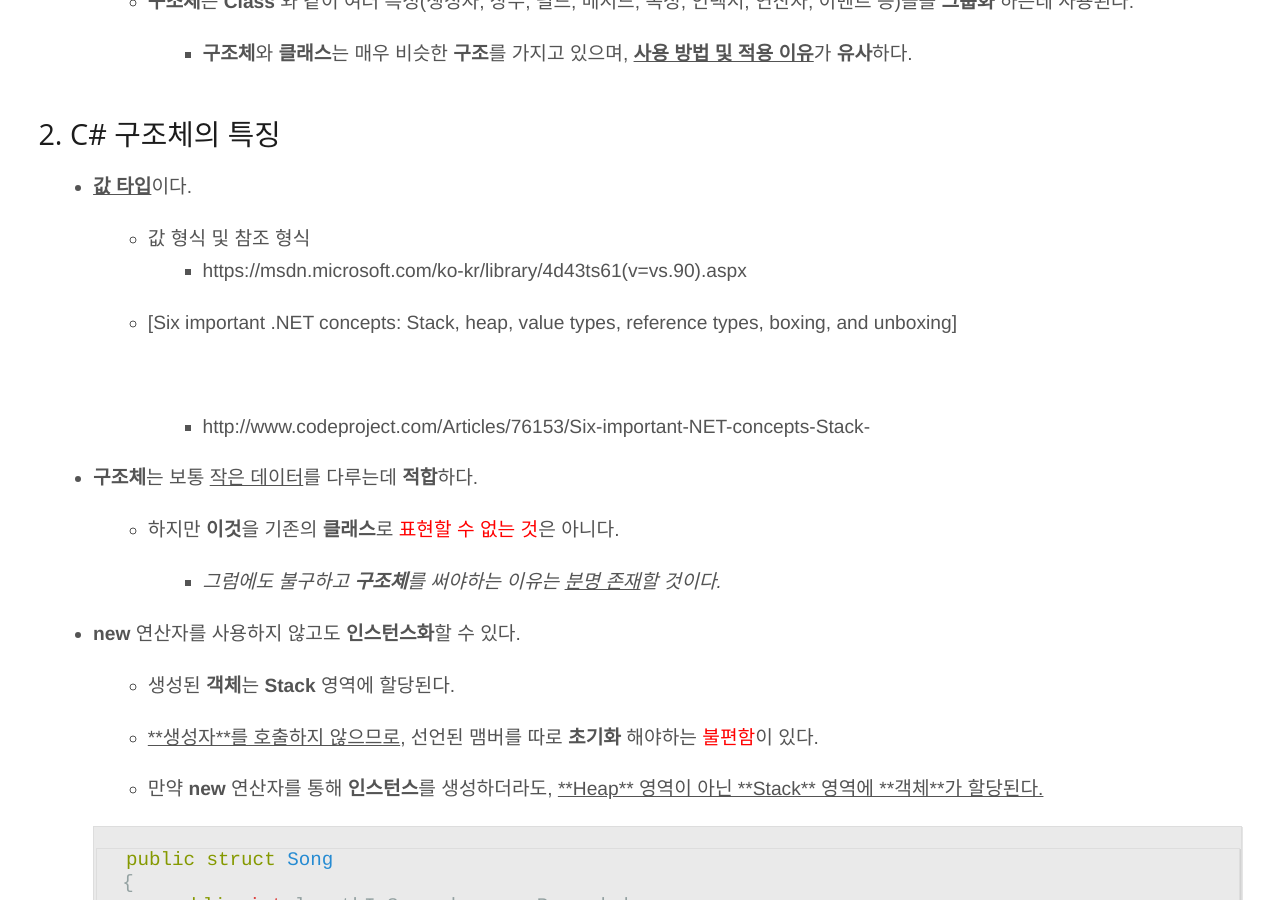
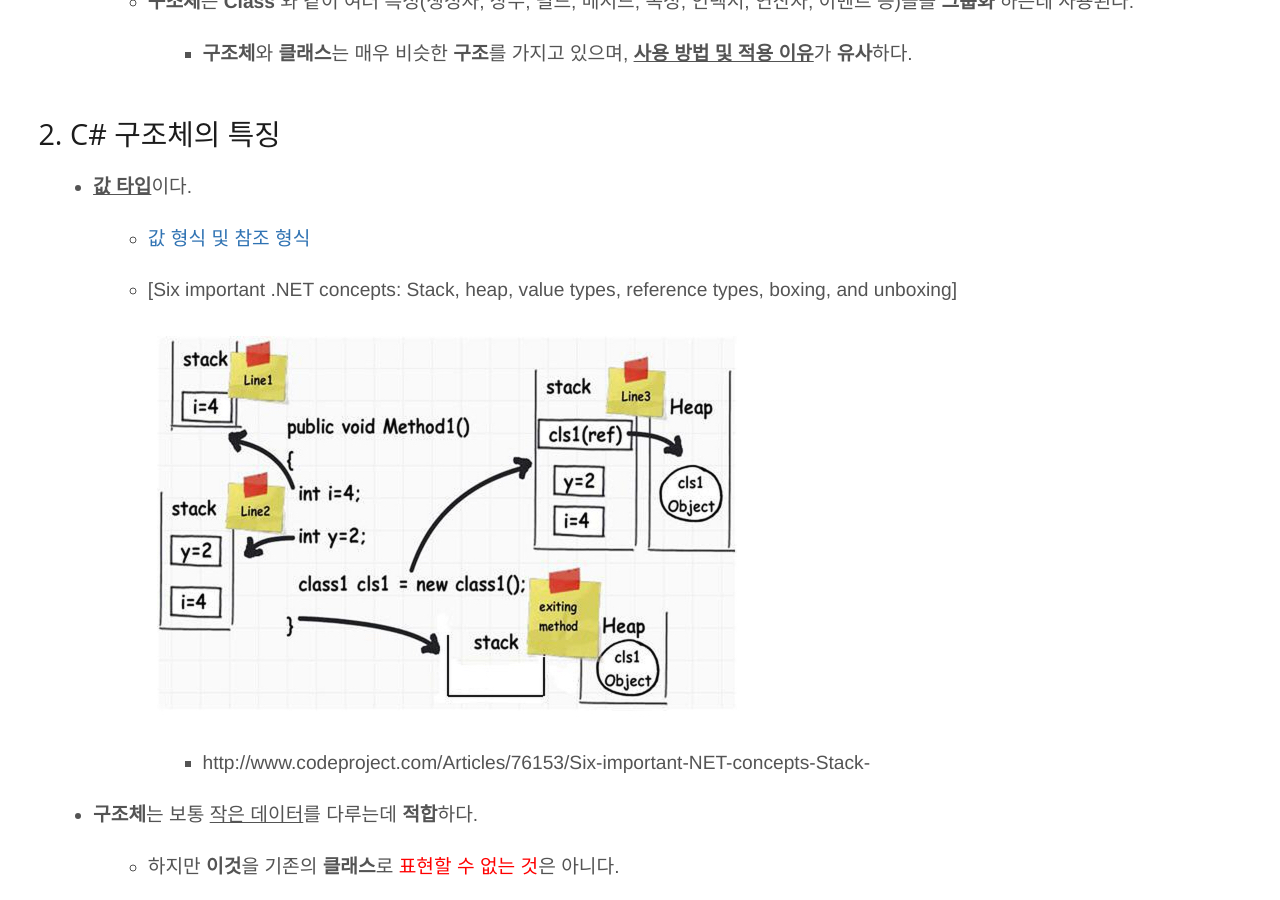
Before and after one commit to mohwa/blog, a Jekyll site: the page built from _posts/2015-08-07-struct-inJS.md, in a window 1280 px wide and 900 px high, scrolled down 1960 px. Built offline with Jekyll 4.4.1, drawn with Linux system fonts in a browser that asks for light colours; Markdown is read by kramdown in place of the engine named in the settings; comment, search, counter and statistics services are not loaded; some of the changed lines change nothing that is shown.

Commit message:
post blog content!!

```diff
--- a/_posts/2015-08-07-struct-inJS.md
+++ b/_posts/2015-08-07-struct-inJS.md
@@ -67,8 +67,7 @@ categories: designPattern
 
 - **<u>값 타입</u>**이다.
 
-	- 값 형식 및 참조 형식
-		- https://msdn.microsoft.com/ko-kr/library/4d43ts61(v=vs.90).aspx
+	- [값 형식 및 참조 형식](https://msdn.microsoft.com/ko-kr/library/4d43ts61(v=vs.90).aspx)
 
 	- [Six important .NET concepts: Stack, heap, value types, reference types, boxing, and unboxing]
 
```
Also changed, not shown: assets/images/posts/heapError.jpg (added), assets/images/posts/heapSnapShot0.jpg (added), assets/images/posts/heapSnapShot1.jpg (added), assets/images/posts/heapSnapShot2.jpg (added), assets/images/posts/memoryDiagram.jpg (added), 6 other files.
